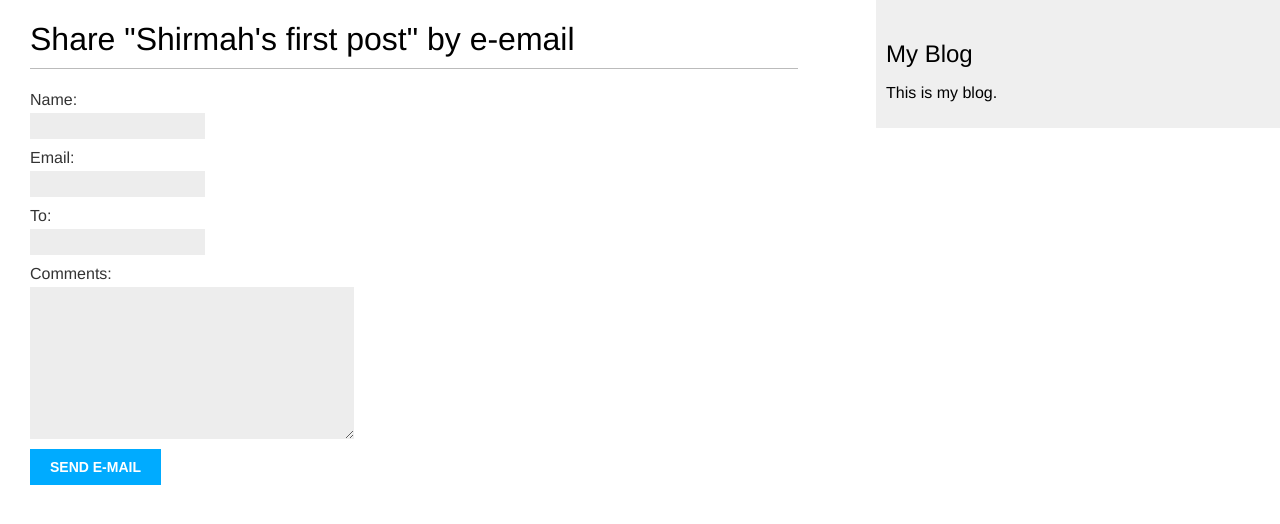
After one commit to Gaya1858/Blog_App, a Django app: page /blog/4/share/ in a window 1280 px wide. The commit adds this page. Shown: the top 524 px of the page. Run offline with Django 4.2, Linux system fonts and the light colour scheme; data comes from the database, SQL or seed files in the repository.

Commit message:
Sending emails with django backend completed

```diff
--- /dev/null
+++ b/mysite/blog/forms.py
@@ -0,0 +1,7 @@
+from django import forms
+
+class EmailPostForm(forms.Form):
+    name = forms.CharField(max_length=25)
+    email = forms.EmailField()
+    to = forms.EmailField()
+    comments = forms.CharField(required=False, widget=forms.Textarea)
--- a/mysite/blog/templates/blog/post/details.html
+++ b/mysite/blog/templates/blog/post/details.html
@@ -8,4 +8,7 @@
     Published {{ post.publish }} by {{ post.author }}
   </p>
   {{ post.body|linebreaks }}
+    <p>
+        <a href="{% url "blog:post_share" post.id %}">Share this post.</a>
+    </p>
 {% endblock %}
--- /dev/null
+++ b/mysite/blog/templates/blog/post/share.html
@@ -0,0 +1,19 @@
+{% extends 'base.html' %}
+{% block title %}Share a post{% endblock  %}
+
+{% block content %}
+    {% if sent %}
+        <h1>E-mail successfully sent.</h1>
+        <p>"{{ post.title }}" was successfully sent to {{ form.cleaned_data.to }}.</p>
+    {% else %}
+        <h1>Share "{{ post.title }}" by e-email</h1>
+        <form method="post">
+            {{ form.as_p }}
+{# of you can use iterating through form like below #}
+{#   {% for fields in form %} <div> {{ fields.errors }}{{ fields.label_tag }} {{ field }}</div>  #}
+        {% csrf_token %}
+            <input type="submit" value="Send e-mail">
+        </form>
+    {% endif %}
+
+{% endblock  %}
--- a/mysite/blog/urls.py
+++ b/mysite/blog/urls.py
@@ -6,4 +6,5 @@ urlpatterns =[
     #path('', views.post_list, name='post_list'),
     path('', views.PostListView.as_view(), name='post_list'),
     path('<int:year>/<int:month>/<int:day>/<slug:post>/', views.post_detail, name='post_detail'),
+    path('<int:post_id>/share/', views.post_share, name='post_share'),
 ]
--- a/mysite/blog/views.py
+++ b/mysite/blog/views.py
@@ -1,6 +1,8 @@
+from django.core.mail import send_mail
 from django.shortcuts import render, get_object_or_404
 from .models import Post
 from django.views.generic import ListView
+from .forms import EmailPostForm
 
 class PostListView(ListView):
     queryset = Post.published.all()
@@ -16,3 +18,30 @@ def post_detail(request, year, month, day, post):
     post = get_object_or_404(Post, slug=post, status='published', publish__year=year, publish__month=month, publish__day=day)
 
     return render(request, 'blog/post/details.html', {'post': post})
+
+'''
+    Handles the email forma and sends an email when its successfully submittted
+'''
+def post_share(request, post_id):
+     # Retrieve post byt id
+    post = get_object_or_404(Post, id=post_id, status ='published')
+    # use the below line if you use your SMTP server for sending emails
+
+    if request.method == 'POST':
+        # form was submitted
+        form = EmailPostForm(request.POST)
+        if form.is_valid():
+            # Form fields passed  validation, then you use the below form.cleaned_data to access the form data.
+            cd = form.cleaned_data
+            # use the below code if you choose to setup your own SMTP server
+            # post_url = request.build_absolute_uri(post.get_absolute_url())
+            # subject = f'{cd.name} recommends you read {post.title}'
+            # message = f'Read {post.title} at {post_url}\n\n {cd.name}\'s comments: {cd.comments}'
+            # send_mail (subject, message, 'admin@myblog.com', cd.to)
+            # sent = True
+            # send email
+    else:
+        form = EmailPostForm()
+    return render(request, 'blog/post/share.html',{'post':post, 'form': form})
+#   this is for your own SMTP server
+#   return render(request, 'blog/post/share.html',{'post':post, 'form': form}, 'sent':sent)
```
Also changed, not shown: mysite/mysite/settings.py (+15 -0 lines), chapter_2.md (added).
